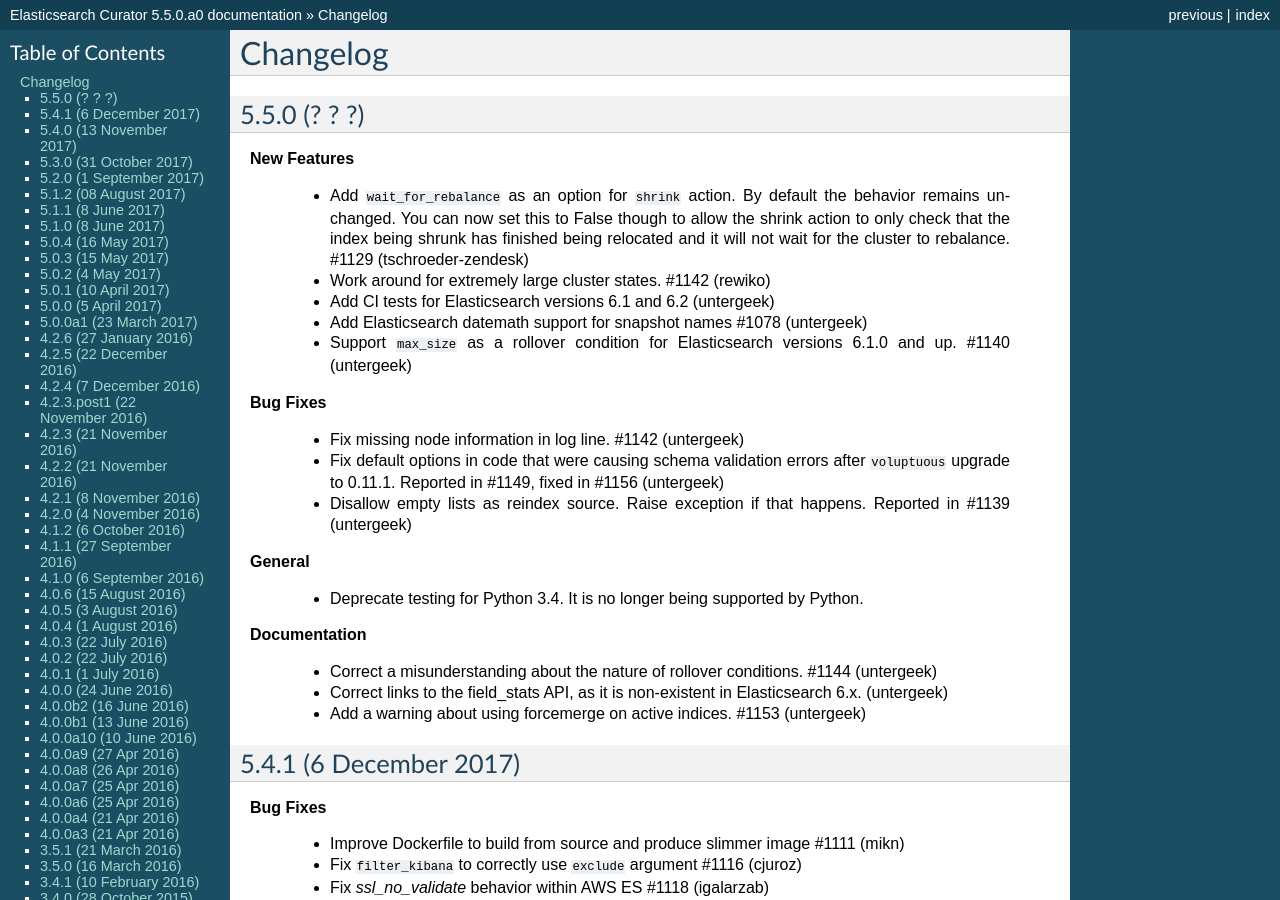
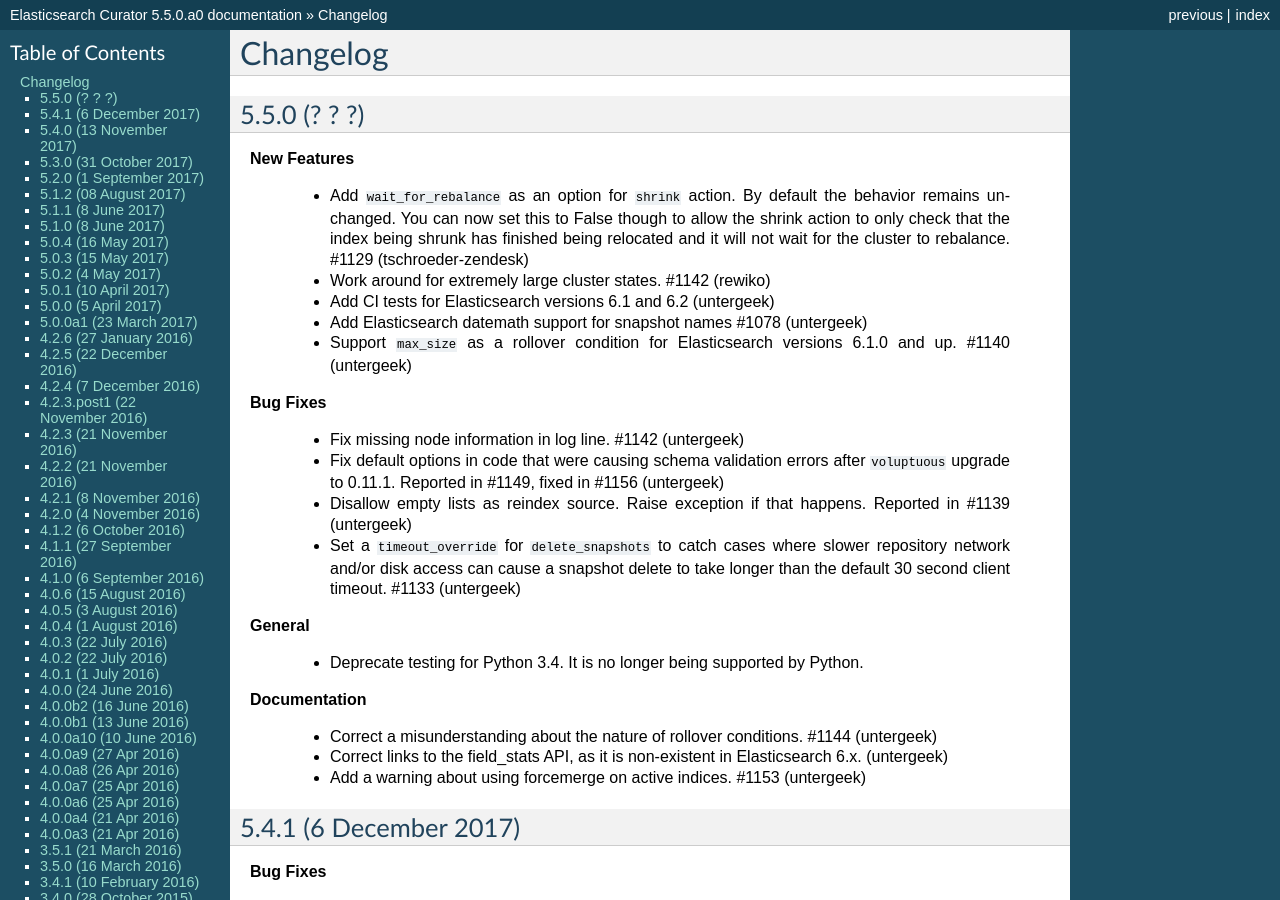
Before and after one commit to elastic/curator, a Sphinx documentation site: the page built from docs/Changelog.rst, in a window 1280 px wide and 900 px high. Built offline with Sphinx 7.4.7, drawn with Linux system fonts in a browser that asks for light colours.

Commit message:
Add timeout_override for delete_snapshots
This helps with the case identified in #1133

Fixes #1133

```diff
--- a/docs/Changelog.rst
+++ b/docs/Changelog.rst
@@ -27,6 +27,9 @@
     after ``voluptuous`` upgrade to 0.11.1. Reported in #1149, fixed in #1156 (untergeek)
   * Disallow empty lists as reindex source.  Raise exception if that happens.
     Reported in #1139 (untergeek)
+  * Set a ``timeout_override`` for ``delete_snapshots`` to catch cases where
+    slower repository network and/or disk access can cause a snapshot delete
+    to take longer than the default 30 second client timeout. #1133 (untergeek)
 
 **General**
 
```
Also changed, not shown: 2 other files.
